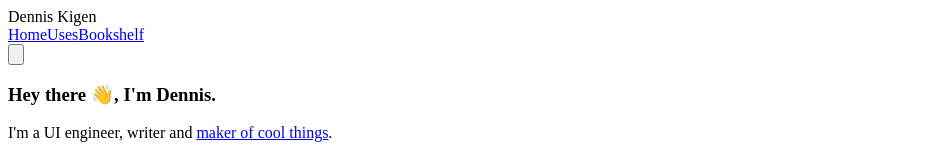
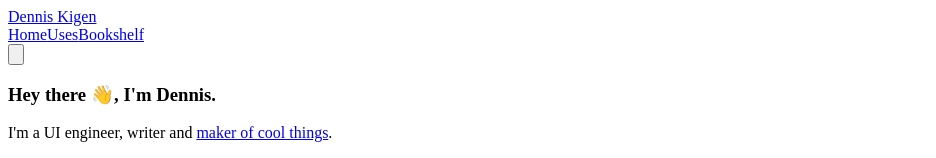
Before and after one commit to denniskigen/denniskigen.com, a Next.js app: page / in a window 1280 px wide. Shown: the top 158 px of the page, without its empty margins (0-936 px from the left). Built offline with nearby package versions, Linux system fonts and the light colour scheme.

Commit message:
Clicking on name should navigate to home page

```diff
--- a/components/Container.js
+++ b/components/Container.js
@@ -65,7 +65,9 @@ export default function Container(props) {
       <div className="flex flex-col justify-center px-8 max-w-3xl mx-auto">
         <nav className="flex items-center justify-between w-full relative border-gray-200 dark:border-gray-700 mx-auto pt-8 pb-8 sm:pb-16 text-gray-900 bg-opacity-60 dark:text-gray-100">
           <span className="hidden sm:inline-block font-bold tracking-wider uppercase">
-            Dennis Kigen
+            <NextLink href="/">
+              <a>Dennis Kigen</a>
+            </NextLink>
           </span>
           <div className="ml-[-0.60rem] space-x-2">
             <NavItem href="/" text="Home" />
```
Also changed, not shown: 1 other file (tests, documents, lock files or other folders).
